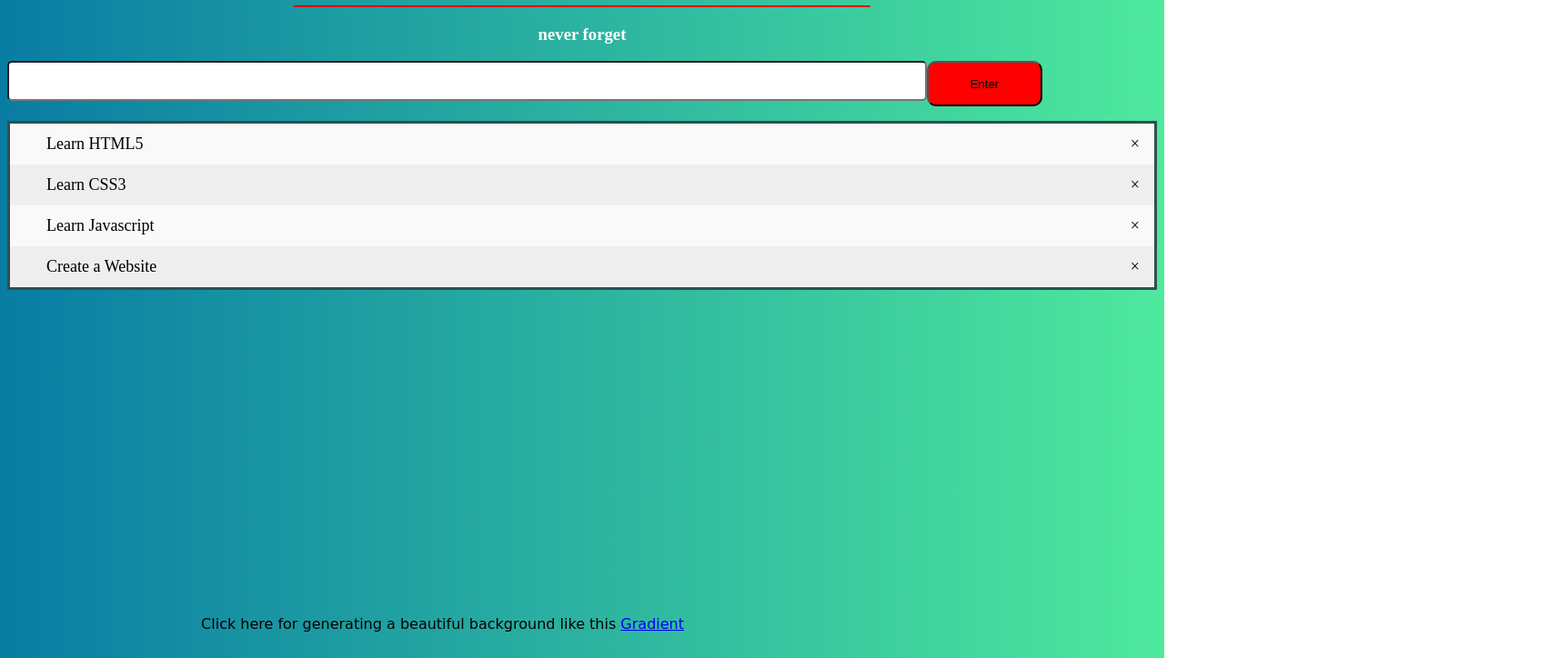
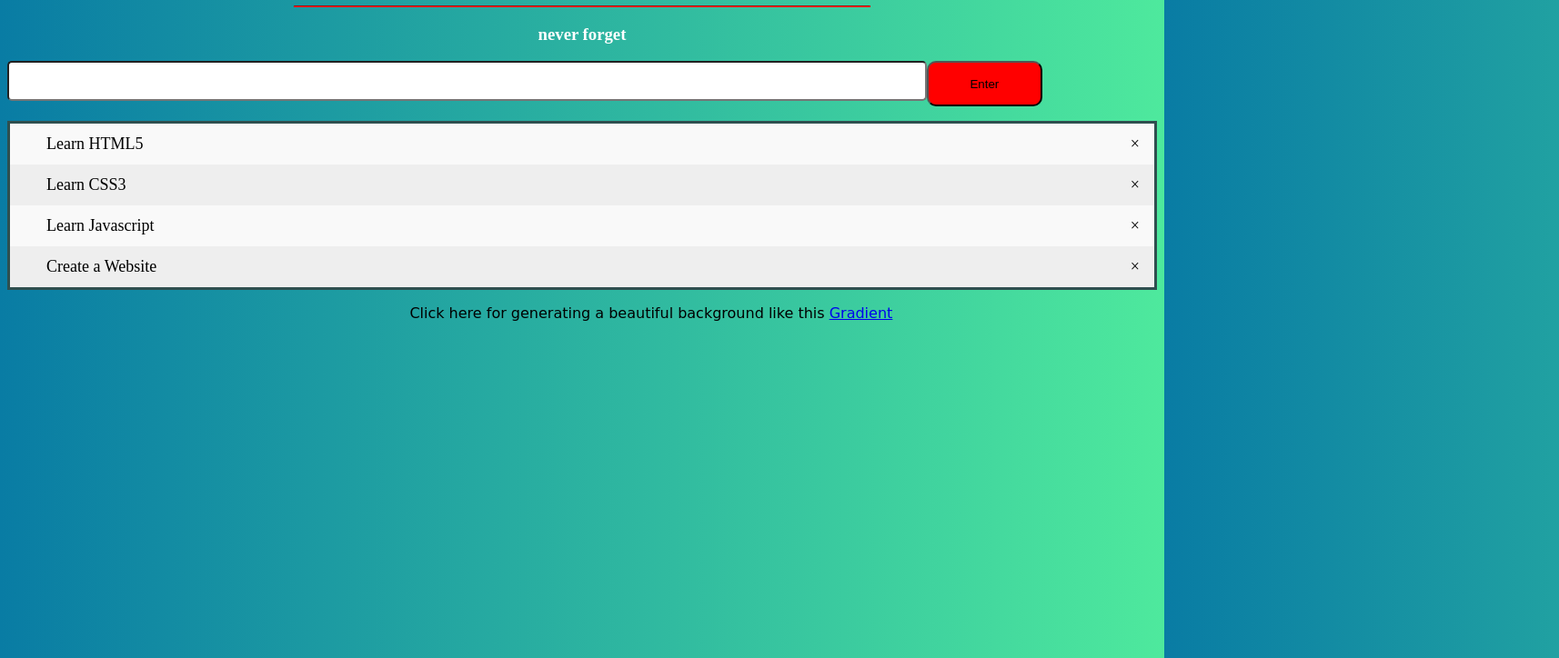
Before and after one commit to VijayVjCuber/ToDoList, a plain HTML site: page index.html in a window 1280 px wide. Shown: the part 76-800 px from the top of the page at 91% size, 1714 px wide, since content can reach past the window. Drawn offline with Linux system fonts and the light colour scheme.

Commit message:
Update style.css

```diff
--- a/style.css
+++ b/style.css
@@ -119,8 +119,9 @@
 
 footer{
   font-family: cursive;
-  position: fixed;
-  right: 40%;
+  position: relative;
   bottom: 0;
-  padding: 12px 16px 12px 16px;
+  height: 3em;
+  left: 35%;
+  width:100%;
 }
```
